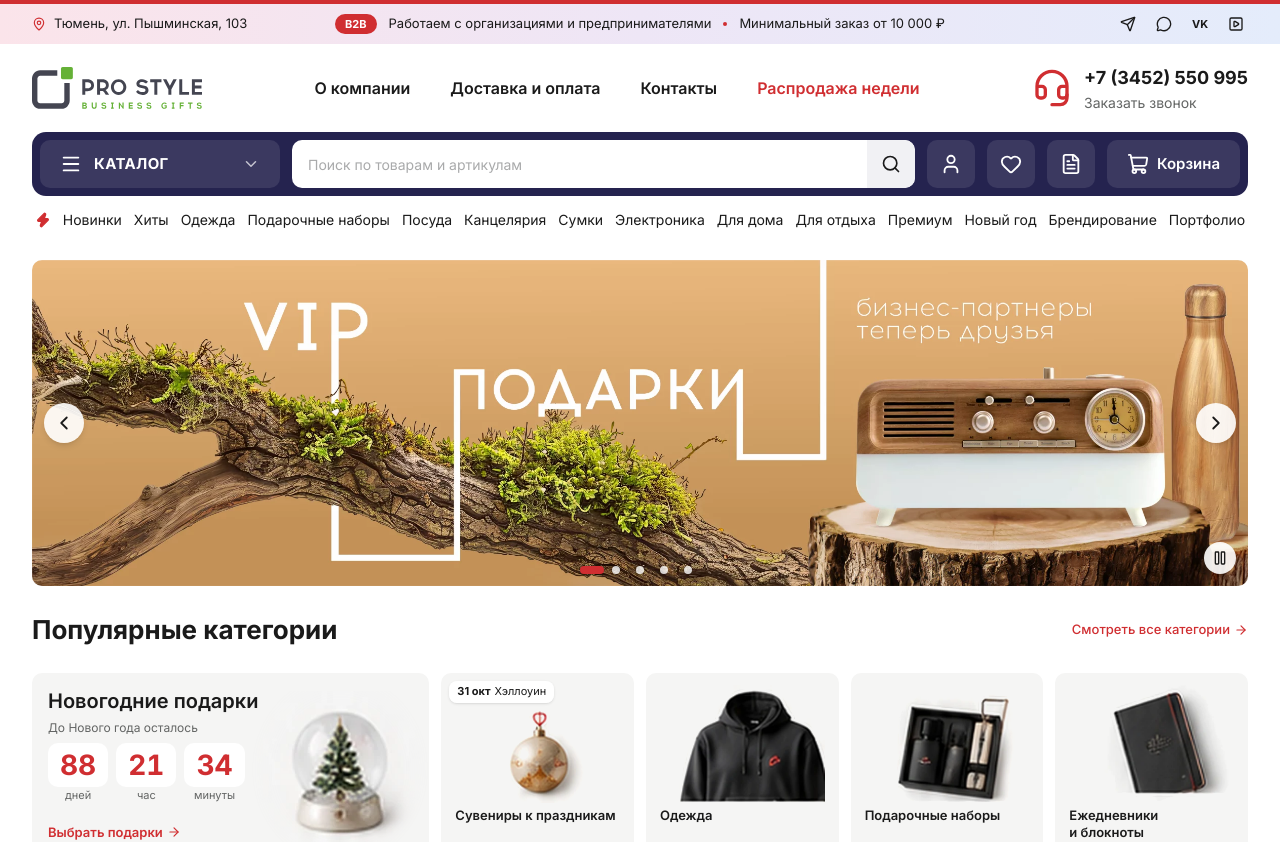
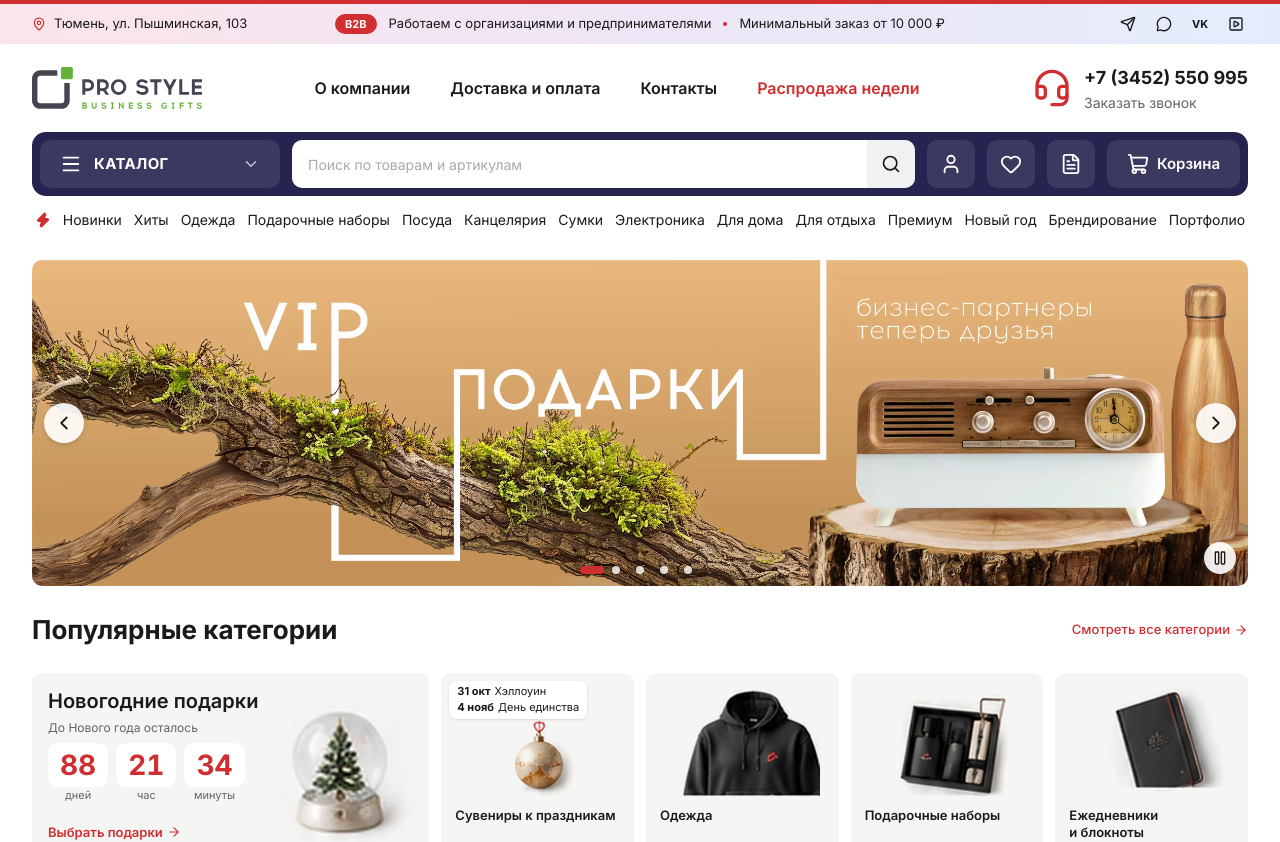
Before and after one commit to lemnity/prost, a Next.js app: page / in a window 1280 px wide. Shown: the top 842 px of the page. Built offline with nearby package versions, Linux system fonts and the light colour scheme.

Commit message:
fix: show two nearest holidays in badge, add bottom inset to category image box

```diff
--- a/src/components/home/holiday-status.tsx
+++ b/src/components/home/holiday-status.tsx
@@ -25,7 +25,7 @@ export function HolidayStatus({ initial }: { initial: UpcomingHoliday[] }) {
         {list.map((h, i) => (
           <div
             key={h.title}
-            className={`gap-1 text-[11px] leading-tight ${i === 0 ? "flex" : "mt-0.5 hidden @[300px]:flex"}`}
+            className={`gap-1 text-[11px] leading-tight ${i === 0 ? "flex" : "mt-0.5 flex"}`}
           >
             <span className="shrink-0 font-bold">{h.date}</span>
             <span className="truncate">{h.short}</span>
--- a/src/components/home/popular-categories.tsx
+++ b/src/components/home/popular-categories.tsx
@@ -76,8 +76,8 @@ function Tile({
       } ${className}`}
     >
       <div
-        className={`absolute inset-x-3 ${hasBadge ? "top-[34px]" : "top-3"} ${
-          small ? "bottom-[52px] xl:bottom-[46px]" : "bottom-[52px]"
+        className={`absolute inset-x-3 ${hasBadge ? "top-[44px]" : "top-3"} ${
+          small ? "bottom-[58px] xl:bottom-[52px]" : "bottom-[58px]"
         }`}
       >
         <Image
```
